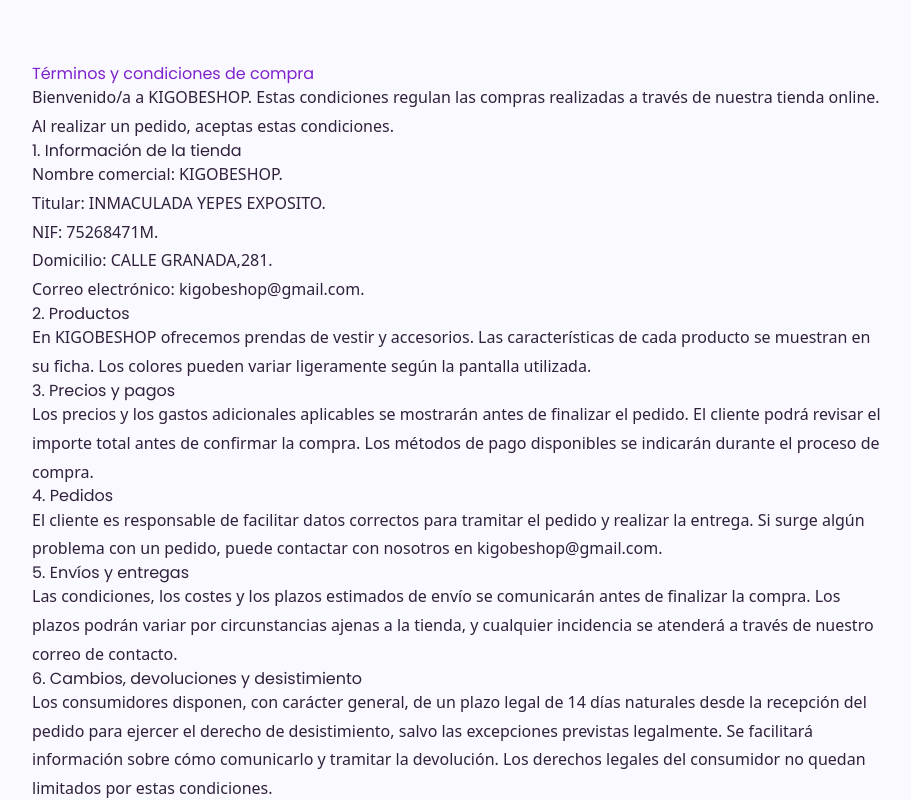
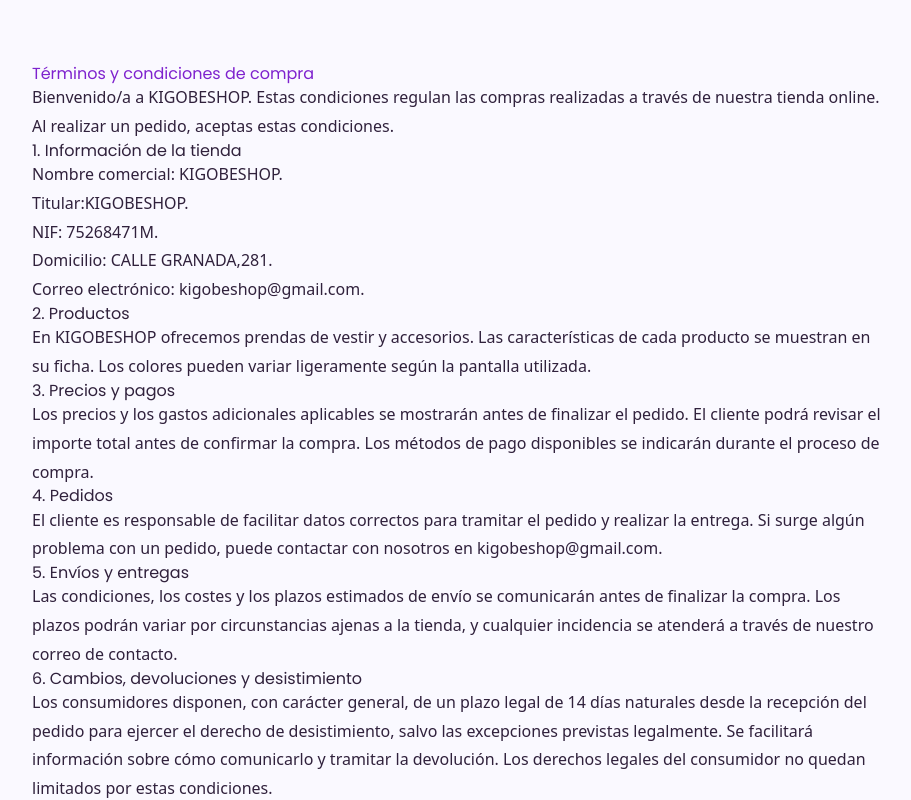
Before and after one commit to KIGOBESHOP/kigobeshop-, a Next.js app: page /terminos in a window 1280 px wide. Shown: the top 800 px of the page, without its empty margins (182-1093 px from the left). Built offline with nearby package versions, Linux system fonts and the light colour scheme.

Commit message:
Update store owner name in page.tsx

```diff
--- a/app/terminos/page.tsx
+++ b/app/terminos/page.tsx
@@ -23,7 +23,7 @@ export default function TerminosPage() {
       <p>
         Nombre comercial: KIGOBESHOP.
         <br />
-        Titular: INMACULADA YEPES EXPOSITO.
+        Titular:KIGOBESHOP.
         <br />
         NIF: 75268471M.
         <br />
```
